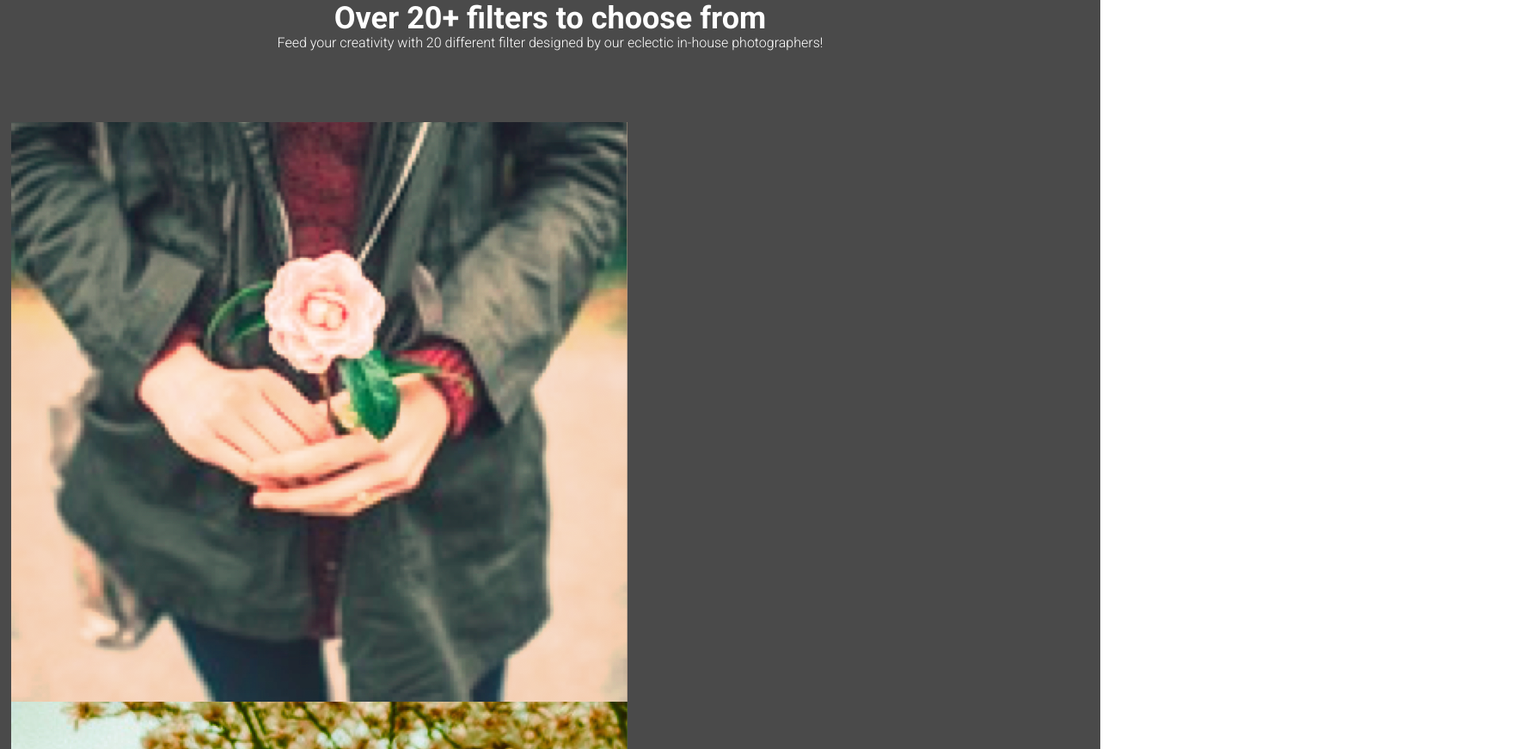
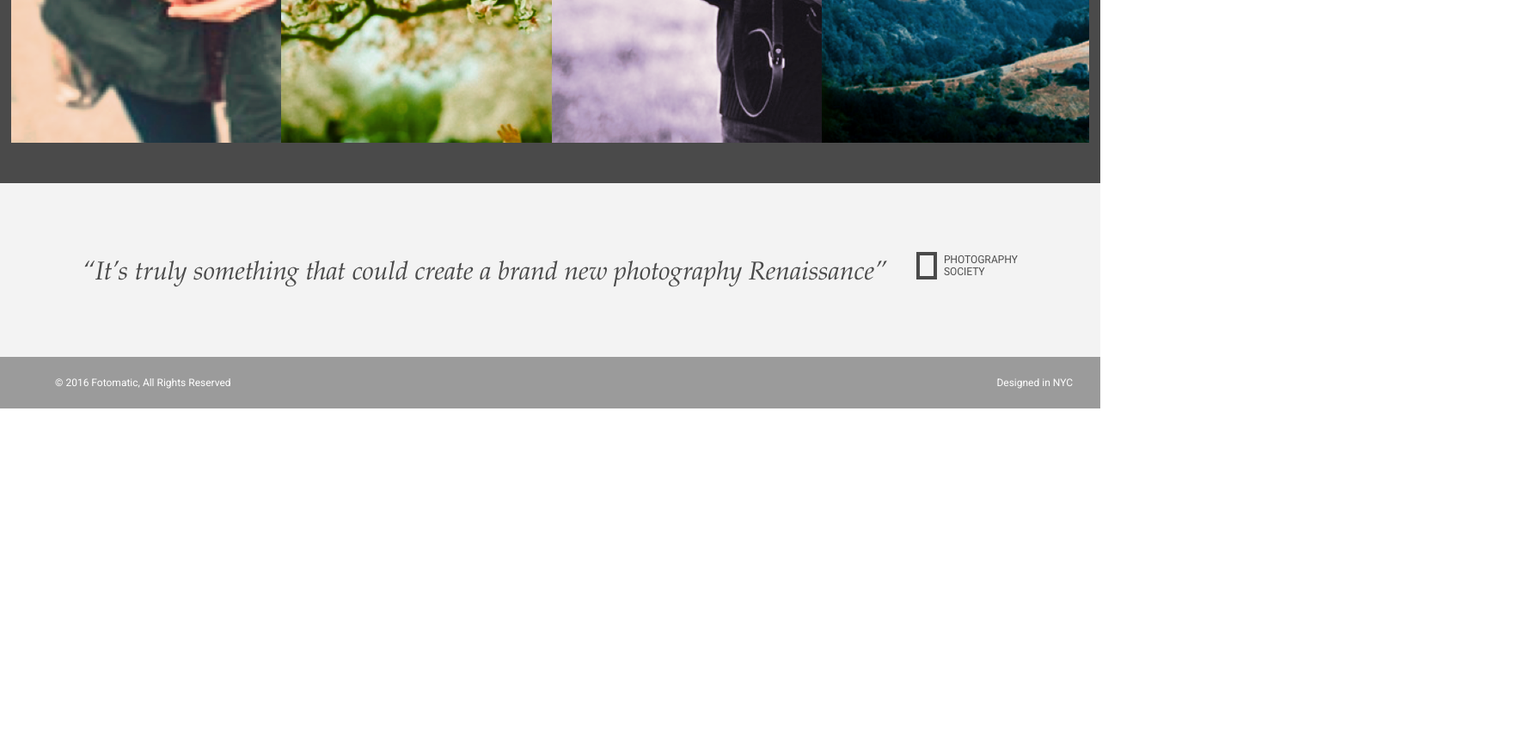
Before and after one commit to jefferyclanton/fotomatic, a plain HTML site: page capstone_fotomatic_start/F1C1_start/index.html in a window 1280 px wide. Shown: the part 1929-2800 px from the top of the page at 86% size, 1788 px wide, since content can reach past the window. After the commit the page ends 2404 px from the top, so only its background shows below. Drawn offline with Linux system fonts and the light colour scheme; a web font is replaced by a local one.

Commit message:
Desktop css applied minus banner img

```diff
--- a/capstone_fotomatic_start/F1C1_start/resources/css/style.css
+++ b/capstone_fotomatic_start/F1C1_start/resources/css/style.css
@@ -8,7 +8,6 @@ html {
 .main-content {
   position: relative;
   top: 5.3125rem; /* To offset for fixed header. */
-  background-image: url(./resources/images/banner-landingpage.jpg);
 }
 
 .center {
@@ -26,7 +25,11 @@ html {
 }
 
 .image-container img {
-  display: block;
+  display: flex;
+  flex-direction: column;
+  height: 65%;
+  width: 90%;
+  padding: 32px 32px 40px 32px;
 }
 
 @media only screen and (max-width: 760px) {
@@ -235,6 +238,7 @@ header .mobile {
   font-size: 2.25rem;
   font-weight: bold;
   color: #4a4a4a;
+  padding-top: 40px;
 }
 
 .feature h3 {
@@ -274,6 +278,7 @@ header .mobile {
 #filters-section {
   padding: 4rem 0;
   background-color: #4a4a4a;
+  height: 35rem;
 }
 
 #filters-section .content {
@@ -295,8 +300,15 @@ header .mobile {
 }
 
 #filters-section .images-container {
+  display: flex;
   max-width: 100%;
   padding: 0 1%;
+}
+
+.images-container img {
+  width: auto;
+  margin: 0 0;
+  padding: 0 0;
 }
 
 @media only screen and (max-width: 760px) {
@@ -333,19 +345,21 @@ header .mobile {
 
 #quotes-section {
   background-color: #f3f3f3;
+  padding-top: 80px;
+  padding-bottom: 80px;
 }
 
 #quotes-section content {
   padding: 5rem 0;
 }
 
-#quotes-section quote {
-  padding-right: 1.875rem;
-  font-family: "Palatino", serif;
-  font-size: 1.875rem;
-  line-height: 1.1;
-  font-style: italic;
-  color: #4a4a4a;
+.quote {
+    color: #4a4a4a;
+    font-size: 30px;
+    font-family: Palatino;
+    font-style: italic;
+    line-height: 1.1;
+    padding-right: 30px;
 }
 
 #quotes-section quote-citation {
@@ -379,11 +393,16 @@ footer {
 footer .content {
   color: white;
   display: flex;
-  font-size: .75rem;
+  padding-left: 32px;
 }
 
 footer .copyright {
   flex-grow: 1;
+  font-size: 12px;
+}
+
+footer .location {
+  font-size: 12px;
 }
 
 @media only screen and (min-width: 760px) {
```
Also changed, not shown: capstone_fotomatic_start/F1C1_start/index.html (+1 -1 lines).
